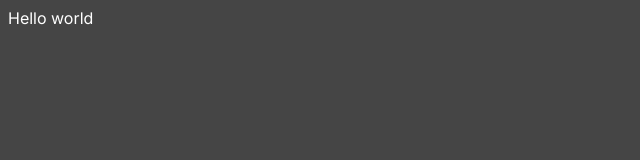
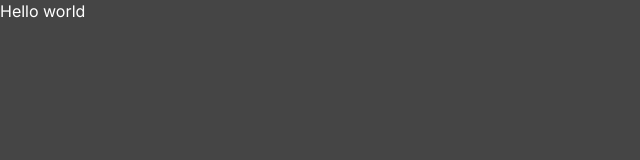
Before and after one commit to augustolr06/To-Do-List, a React (Vite) app: page / in a window 1280 px wide. Shown: the top 160 px of the page, without its empty margins (0-640 px from the left). Built offline with nearby package versions, Linux system fonts and the light colour scheme.

Commit message:
feat: add initial style for all components

```diff
--- a/src/global.css
+++ b/src/global.css
@@ -27,6 +27,12 @@
   --lg: 1rem;
 
 }
+* {
+  margin: 0;
+  padding: 0;
+  box-sizing: border-box;
+  line-height: 140%;
+}
 
 body {
   background-color: var(--bg);
```
